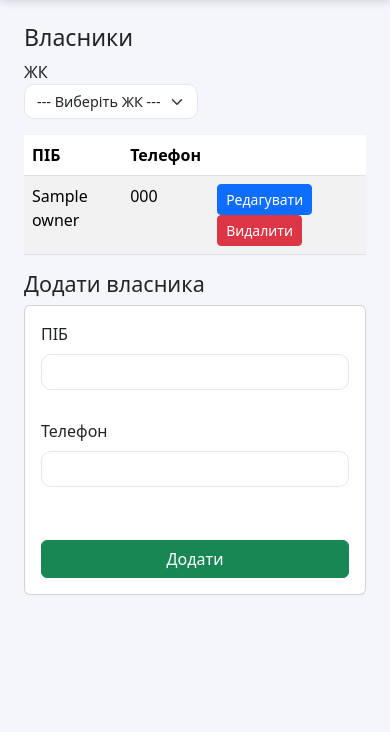
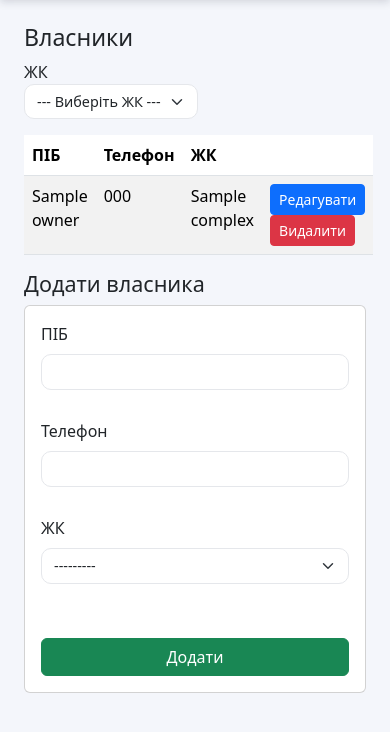
Before and after one commit to Romantsev/4course_project, a Django app: page /owners/ in a window 390 px wide. Shown: the part 56-788 px from the top of the page. Run offline with Django 5.2, Linux system fonts and the light colour scheme; a user stored in the database is signed in; tables that the repository leaves empty hold one stand-in row (values such as "Sample post"); parts of the project's set-up code (start-up, migrations or seed data) failed here and were passed over.

Commit message:
fix(owners): require complex selection and accept +380 phone format

```diff
--- a/accounts/account_actions.py
+++ b/accounts/account_actions.py
@@ -53,7 +53,7 @@ def _user_can_manage_owner_account(user, owner_account: OwnerAccount) -> bool:
     complex_obj = get_complex_for_admin(user)
     if complex_obj is None:
         return False
-    return owner_account.owner.apartments.filter(entrance__building__complex=complex_obj).exists()
+    return owner_account.owner.complex_id == complex_obj.pk
 
 
 @login_required
--- a/accounts/forms.py
+++ b/accounts/forms.py
@@ -61,9 +61,7 @@ class OwnerAccountCreateForm(BaseUserCreateForm):
 
         qs = Owner.objects.filter(account__isnull=True)
         if complex_obj:
-            qs = qs.filter(
-                apartments__entrance__building__complex=complex_obj
-            ).distinct()
+            qs = qs.filter(complex=complex_obj)
         self.fields['owner'].queryset = qs
 
 
--- a/accounts/views.py
+++ b/accounts/views.py
@@ -33,7 +33,7 @@ def dashboard(request):
     if hasattr(user, 'complex_admin_profile'):
         complex_id = user.complex_admin_profile.complex_id
         owner_accounts = OwnerAccount.objects.filter(
-            owner__apartments__entrance__building__complex_id=complex_id
+            owner__complex_id=complex_id
         ).select_related('user', 'owner').distinct()
         staff_accounts = StaffAccount.objects.filter(
             staff__complex_id=complex_id
--- a/complexes/forms.py
+++ b/complexes/forms.py
@@ -13,8 +13,8 @@ letters_validator = RegexValidator(
 
 def validate_phone_or_email(value):
     phone_validator = RegexValidator(
-        r'^\d+$',
-        'Телефон повинен містити тільки цифри'
+        r'^\+?\d+$',
+        'Телефон повинен містити цифри, допускається + на початку'
     )
     email_validator = EmailValidator('Некоректний email')
 
@@ -25,7 +25,7 @@ def validate_phone_or_email(value):
             email_validator(value)
         except ValidationError:
             raise ValidationError(
-                'Введіть або номер телефону (лише цифри), або EMAIL'
+                'Введіть або номер телефону (цифри, можна з + на початку), або EMAIL'
             )
 
 
@@ -105,18 +105,24 @@ class ApartmentForm(forms.ModelForm):
         }
 
     def __init__(self, *args, **kwargs):
+        complex_obj = kwargs.pop('complex_obj', None)
         super().__init__(*args, **kwargs)
         self.fields['owner'].required = False
+        if complex_obj is not None:
+            self.fields['owner'].queryset = Owner.objects.filter(
+                complex=complex_obj
+            ).order_by('name')
 
 
 
 class OwnerForm(forms.ModelForm):
     class Meta:
         model = Owner
-        fields = ['name', 'phone']
+        fields = ['name', 'phone', 'complex']
         widgets = {
             'name': forms.TextInput(attrs={'class': 'form-control'}),
             'phone': forms.TextInput(attrs={'class': 'form-control'}),
+            'complex': forms.Select(attrs={'class': 'form-select'}),
         }
         labels = {
             'name': "Ім'я",
@@ -124,9 +130,17 @@ class OwnerForm(forms.ModelForm):
         }
 
     def __init__(self, *args, **kwargs):
+        complex_obj = kwargs.pop('complex_obj', None)
         super().__init__(*args, **kwargs)
         self.fields['name'].validators = [letters_validator]
         self.fields['phone'].validators = [validate_phone_or_email]
+        self.fields['complex'].label = 'ЖК'
+        self.fields['complex'].required = True
+        if complex_obj is not None:
+            self.fields['complex'].queryset = ResidentialComplex.objects.filter(
+                pk=complex_obj.pk
+            )
+            self.fields['complex'].initial = complex_obj
 
 
 class ResidentForm(forms.ModelForm):
--- a/complexes/models.py
+++ b/complexes/models.py
@@ -60,6 +60,14 @@ class Owner(models.Model):
     owner_id = models.AutoField(primary_key=True)
     name = models.TextField()
     phone = models.TextField(blank=True, null=True)
+    complex = models.ForeignKey(
+        ResidentialComplex,
+        on_delete=models.CASCADE,
+        db_column='complex_id',
+        related_name='owners',
+        null=True,
+        blank=True,
+    )
 
     class Meta:
         db_table = 'owner'
--- a/complexes/people_views.py
+++ b/complexes/people_views.py
@@ -24,17 +24,12 @@ def owners_list(request):
         else:
             form = OwnerForm()
 
-        owners_qs = Owner.objects.all().order_by("name")
+        owners_qs = Owner.objects.select_related("complex").order_by("name")
 
         if selected_complex:
             try:
                 cid = int(selected_complex)
-                owners_qs = (
-                    owners_qs.filter(
-                        apartments__entrance__building__complex__complex_id=cid
-                    )
-                    .distinct()
-                )
+                owners_qs = owners_qs.filter(complex__complex_id=cid)
             except (ValueError, TypeError):
                 pass
 
@@ -44,17 +39,17 @@ def owners_list(request):
         complex_obj = get_complex_for_admin(request.user)
 
         if request.method == "POST":
-            form = OwnerForm(request.POST)
+            form = OwnerForm(request.POST, complex_obj=complex_obj)
             if form.is_valid():
                 form.save()
                 return redirect("owners_list")
         else:
-            form = OwnerForm()
+            form = OwnerForm(complex_obj=complex_obj)
 
         owners = (
-            Owner.objects.filter(apartments__entrance__building__complex=complex_obj)
+            Owner.objects.select_related("complex")
+            .filter(complex=complex_obj)
             .order_by("name")
-            .distinct()
         )
         selected_complex = complex_obj.complex_id
     else:
--- a/complexes/templates/complexes/owners_list.html
+++ b/complexes/templates/complexes/owners_list.html
@@ -33,6 +33,7 @@ document.getElementById('id_complex_filter').addEventListener('change', function
     <tr>
       <th>ПІБ</th>
       <th>Телефон</th>
+      <th>ЖК</th>
       <th></th>
     </tr>
   </thead>
@@ -41,6 +42,7 @@ document.getElementById('id_complex_filter').addEventListener('change', function
     <tr>
       <td>{{ o.name }}</td>
       <td>{{ o.phone }}</td>
+      <td>{% if o.complex %}{{ o.complex.name }}{% else %}-{% endif %}</td>
       <td>
         {% if user.is_superuser or user.is_authenticated %}
         <a href="{% url 'owner_edit' o.owner_id %}" class="btn btn-sm btn-primary">Редагувати</a>
@@ -59,7 +61,7 @@ document.getElementById('id_complex_filter').addEventListener('change', function
 <form method="post" class="card p-3">
   {% csrf_token %}
   <div class="row g-2">
-    <div class="col-md-5 d-flex flex-column">
+    <div class="col-md-4 d-flex flex-column">
       <label class="form-label" for="id_owner_name">ПІБ</label>
       {{ form.name }}
       <div class="text-danger small mt-1" style="min-height: 1.25em;">
@@ -69,7 +71,7 @@ document.getElementById('id_complex_filter').addEventListener('change', function
       </div>
     </div>
 
-    <div class="col-md-5 d-flex flex-column">
+    <div class="col-md-4 d-flex flex-column">
       <label class="form-label" for="id_owner_phone">Телефон</label>
       {{ form.phone }}
       <div class="text-danger small mt-1" style="min-height: 1.25em;">
@@ -79,7 +81,17 @@ document.getElementById('id_complex_filter').addEventListener('change', function
       </div>
     </div>
 
-    <div class="col-md-2 pt-4">
+    <div class="col-md-3 d-flex flex-column">
+      <label class="form-label" for="id_owner_complex">ЖК</label>
+      {{ form.complex }}
+      <div class="text-danger small mt-1" style="min-height: 1.25em;">
+        {% if form.complex.errors %}
+          {{ form.complex.errors.0 }}
+        {% endif %}
+      </div>
+    </div>
+
+    <div class="col-md-1 pt-4">
       <button class="btn btn-success w-100" type="submit">Додати</button>
     </div>
   </div>
```
Also changed, not shown: complexes/tests.py (+50 -0 lines), complexes/views.py (+10 -16 lines), complexes/migrations/0011_owner_complex.py (added), 1 other file.
